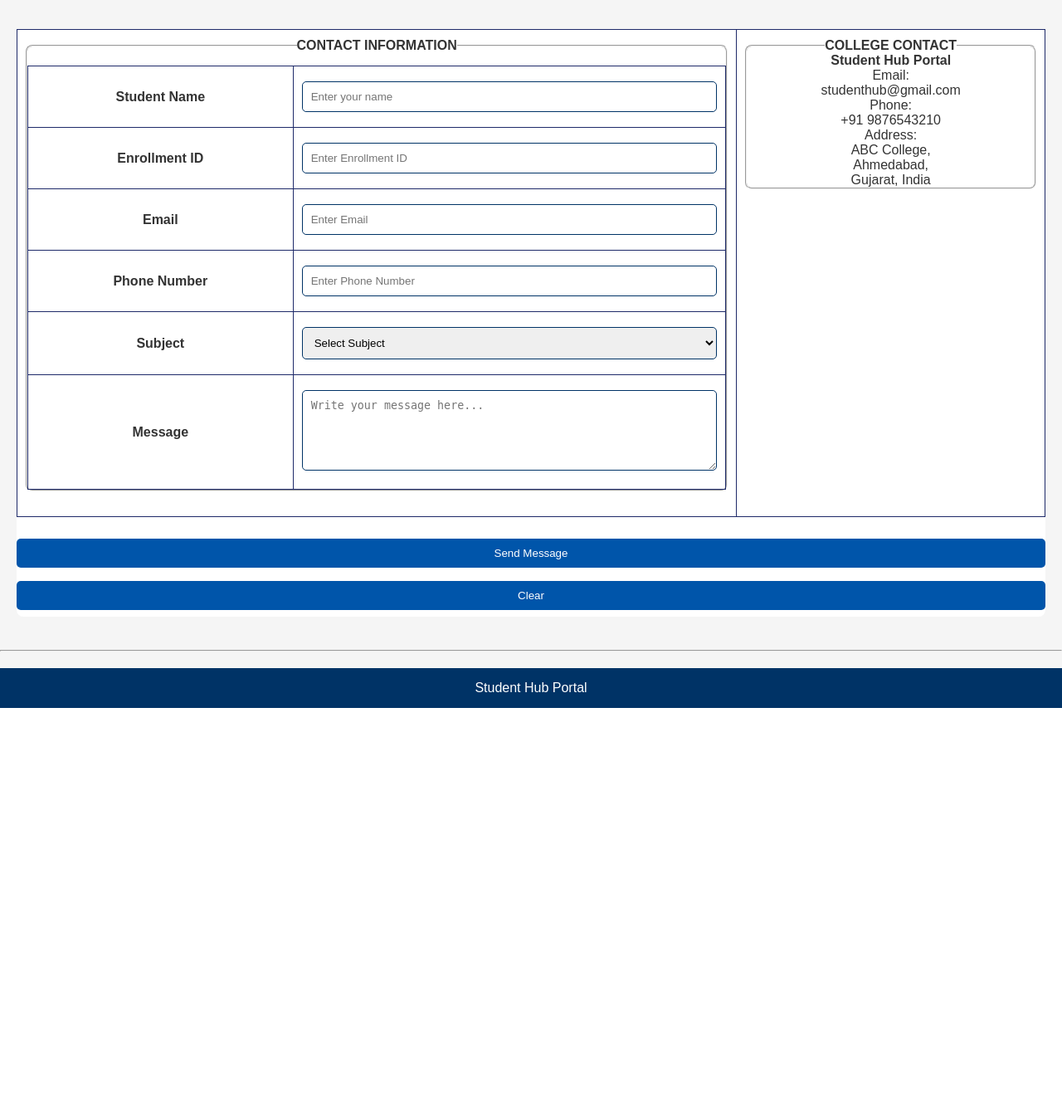
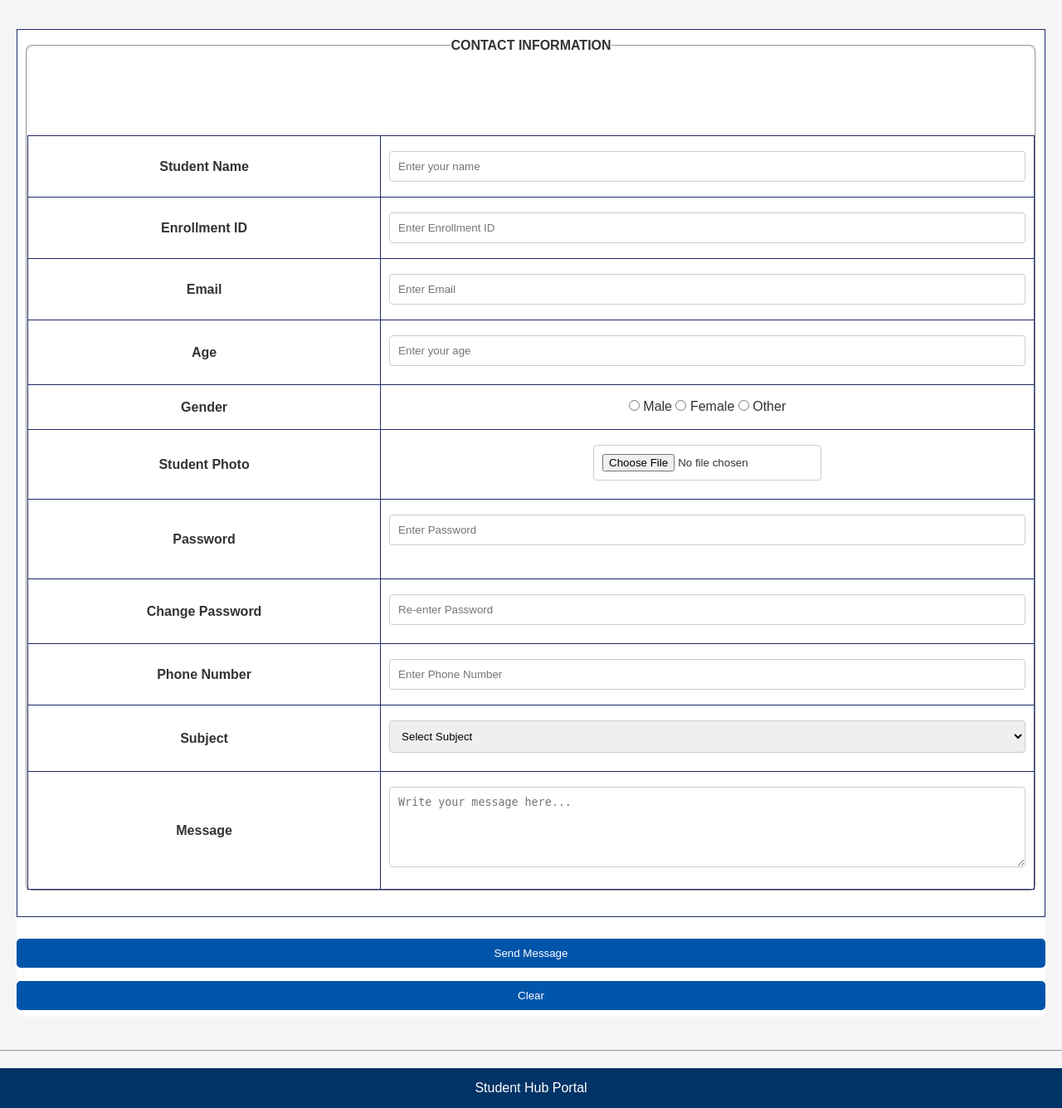
Before and after one commit to 25cs092prakruti/webdev, a PHP site: page /profile.html in a window 1280 px wide. Shown: the part 95-1430 px from the top of the page at 83% size. Before the commit the page ends 948 px from the top, so only its background shows below. Run offline with PHP 8.4, Linux system fonts and the light colour scheme.

Commit message:
practical

```diff
--- a/profile.html
+++ b/profile.html
@@ -18,7 +18,7 @@
 </header>
 <main>
 <section>
-<form>
+<form id="profileForm" novalidate>
 <table width="100%" cellpadding="10">
 <tr>
 <td width="70%" valign="top">
@@ -27,24 +27,95 @@
 <table cellpadding="8">
 <tr>
 <td><b>Student Name</b></td>
-<td><input type="text" placeholder="Enter your name"></td>
+<td><input type="text" id ="name" placeholder="Enter your name" required></td>
+<br>
+<span id="nameError" class="error"></span>
 </tr>
+
 <tr>
 <td><b>Enrollment ID</b></td>
-<td><input type="text" placeholder="Enter Enrollment ID"></td>
+<td><input type="text" id="enrollment" placeholder="Enter Enrollment ID"></td>
+<br>
+<span id="enrollmentError" class="error"></span>
 </tr>
 <tr>
 <td><b>Email</b></td>
 <td><input type="email" placeholder="Enter Email"></td>
+<br>
+<span id="emailError" class="error"></span>
+</tr>
+
+<td><label for="age"><b>Age</b></label></td>
+<td>
+<input type="number" id="age" min="16" max="35" placeholder="Enter your age" required>
+<br>
+<span id="ageError" class="error"></span>
+</td>
+</tr>
+
+<tr>
+<td><b>Gender</b></td>
+<td>
+
+<input type="radio" id="male" name="gender" value="Male">
+<label for="male">Male</label>
+
+<input type="radio" id="female" name="gender" value="Female">
+<label for="female">Female</label>
+
+<input type="radio" id="other" name="gender" value="Other">
+<label for="other">Other</label>
+
+<br>
+<span id="genderError" class="error"></span>
+
+</td>
+</tr>
+
+<tr>
+<td><label for="photo"><b>Student Photo</b></label></td>
+<td>
+<input type="file" id="photo" accept="image/*">
+<br>
+<span id="photoError" class="error"></span>
+</td>
+</tr>
+
+<tr>
+<td><label for="password"><b>Password</b></label></td>
+<td>
+<input
+type="password"
+id="password"
+placeholder="Enter Password"
+required>
+<br>
+<small id="passwordStrength"></small>
+<br>
+<span id="passwordError" class="error"></span>
+</td>
 </tr>
 <tr>
+<td><label for="confirmPassword"><b>Change Password</b></label></td>
+<td>
+<input
+type="password"
+id="confirmPassword"
+placeholder="Re-enter Password"
+required>
+<br>
+<span id="confirmPasswordError" class="error"></span>
+</td>
+</tr>
 <td><b>Phone Number</b></td>
-<td><input type="tel" placeholder="Enter Phone Number"></td>
+<td><input type="tel" id="phone" placeholder="Enter Phone Number"></td>
+<br>
+<span id="phoneError" class="error"></span>
 </tr>
 <tr>
 <td><b>Subject</b></td>
 <td>
-<select>
+<select id="subject">
 <option>Select Subject</option>
 <option>Technical Issue</option>
 <option>Admission</option>
@@ -52,32 +123,21 @@
 <option>Course</option>
 <option>Other</option>
 </select>
+<span id="subjectError" class="error"></span>
 </td>
 </tr>
 <tr>
 <td><b>Message</b></td>
 <td>
-<textarea rows="5" placeholder="Write your message here..."></textarea>
+<textarea rows="5"id="message" placeholder="Write your message here..."></textarea>
+<br>
+<span id="messageError" class="error"></span>
 </td>
 </tr>
 </table>
 </fieldset>
 </td>
-<td width="30%" valign="top">
-<fieldset>
-<legend><b>COLLEGE CONTACT</b></legend>
-<p><b>Student Hub Portal</b></p>
-<p>Email:<br>
-studenthub@gmail.com</p>
-<p>Phone:<br>
-+91 9876543210</p>
-<p>Address:<br>
-ABC College,<br>
-Ahmedabad,<br>
-Gujarat, India</p>
-</fieldset>
-</td>
-</tr>
+
 </table>
 <br>
 <center>
--- a/script.js
+++ b/script.js
@@ -189,3 +189,175 @@ if(closeNotification && notification){
     });
 
 }
+const form = document.getElementById("profileForm");
+
+if (form) {
+
+form.addEventListener("submit", function(e){
+
+e.preventDefault();
+document.querySelectorAll(".error-input").forEach(function(field){
+    field.classList.remove("error-input");
+});
+
+let valid = true;
+
+document.getElementById("nameError").innerHTML = "";
+document.getElementById("enrollmentError").innerHTML = "";
+document.getElementById("emailError").innerHTML = "";
+document.getElementById("phoneError").innerHTML = "";
+document.getElementById("ageError").innerHTML = "";
+document.getElementById("genderError").innerHTML = "";
+document.getElementById("photoError").innerHTML = "";
+document.getElementById("passwordError").innerHTML = "";
+document.getElementById("confirmPasswordError").innerHTML = "";
+document.getElementById("subjectError").innerHTML = "";
+document.getElementById("messageError").innerHTML = "";
+
+let name = document.getElementById("name").value.trim();
+let enrollment = document.getElementById("enrollment").value.trim();
+let email = document.getElementById("email").value.trim();
+let phone = document.getElementById("phone").value.trim();
+let age = document.getElementById("age").value;
+let photo = document.getElementById("photo").value;
+let password = document.getElementById("password").value;
+let confirmPassword = document.getElementById("confirmPassword").value;
+let subject = document.getElementById("subject").value;
+let message = document.getElementById("message").value.trim();
+
+let gender = document.querySelector('input[name="gender"]:checked');
+
+let nameRegex = /^[A-Za-z ]{3,30}$/;
+let enrollmentRegex = /^[0-9]{2}[A-Za-z]{2}[0-9]{3}$/;
+let emailRegex = /^[^\s@]+@[^\s@]+\.[^\s@]+$/;
+let phoneRegex = /^[6-9][0-9]{9}$/;
+let passwordRegex = /^(?=.*[a-z])(?=.*[A-Z])(?=.*[0-9])(?=.*[!@#$%^&*]).{8,}$/;
+
+if(!nameRegex.test(name)){
+document.getElementById("nameError").innerHTML="Enter a valid name.";
+document.getElementById("name").classList.add("error-input");
+valid=false;
+}
+
+if(!enrollmentRegex.test(enrollment)){
+document.getElementById("enrollmentError").innerHTML="Example: 25CS092";
+document.getElementById("enrollment").classList.add("error-input");
+valid=false;
+}
+
+if(!emailRegex.test(email)){
+document.getElementById("emailError").innerHTML="Enter a valid email.";
+document.getElementById("email").classList.add("error-input");
+valid=false;
+}
+
+if(!phoneRegex.test(phone)){
+document.getElementById("phoneError").innerHTML="Enter a valid mobile number.";
+document.getElementById("phone").classList.add("error-input");
+valid=false;
+}
+
+if(age < 16 || age > 35){
+document.getElementById("ageError").innerHTML="Age must be between 16 and 35.";
+document.getElementById("age").classList.add("error-input");
+valid=false;
+}
+
+if(!gender){
+document.getElementById("genderError").innerHTML="Select your gender.";
+valid=false;
+}
+
+if(photo==""){
+document.getElementById("photoError").innerHTML="Upload your photo.";
+document.getElementById("photo").classList.add("error-input");
+valid=false;
+}
+
+if(!passwordRegex.test(password)){
+document.getElementById("passwordError").innerHTML="Password must contain uppercase, lowercase, number and special character.";
+document.getElementById("password").classList.add("error-input");
+valid=false;
+}
+
+if(password!=confirmPassword){
+document.getElementById("confirmPasswordError").innerHTML="Passwords do not match.";
+document.getElementById("confirmPassword").classList.add("error-input");
+valid=false;
+}
+
+if(subject=="Select Subject"){
+document.getElementById("subjectError").innerHTML="Select a subject.";
+document.getElementById("subject").classList.add("error-input");
+valid=false;
+}
+
+if(message.length<10){
+document.getElementById("messageError").innerHTML="Message must contain at least 10 characters.";
+valid=false;
+}
+
+if(valid){
+alert("Profile Updated Successfully!");
+form.reset();
+document.getElementById("passwordStrength").innerHTML="";
+}
+
+});
+
+
+
+const passwordBox = document.getElementById("password");
+
+if(passwordBox){
+
+passwordBox.addEventListener("keyup",function(){
+
+let value=passwordBox.value;
+let strength=document.getElementById("passwordStrength");
+
+if(value.length<6){
+
+strength.innerHTML="Weak";
+strength.style.color="red";
+
+}
+else if(
+value.match(/[A-Z]/) &&
+value.match(/[a-z]/) &&
+value.match(/[0-9]/) &&
+value.match(/[!@#$%^&*]/)
+){
+
+strength.innerHTML="Strong";
+strength.style.color="green";
+
+}
+else{
+
+strength.innerHTML="Medium";
+strength.style.color="orange";
+
+}
+
+});
+
+}
+document.querySelectorAll("input,select,textarea").forEach(function(field){
+
+field.addEventListener("input",function(){
+
+this.classList.remove("error-input");
+
+let error=document.getElementById(this.id+"Error");
+
+if(error){
+
+error.innerHTML="";
+
+}
+
+});
+
+});
+}
--- a/style.css
+++ b/style.css
@@ -536,3 +536,28 @@ body.dark-mode .notification{
     background:#444;
     color:white;
 }
+.error{
+    color:#d93025;
+    font-size:13px;
+    margin-top:4px;
+    display:block;
+}
+
+.error-input{
+    border:2px solid #d93025 !important;
+}
+
+input,
+select,
+textarea{
+    padding:10px;
+    border:1px solid #ccc;
+    border-radius:4px;
+}
+
+input:focus,
+select:focus,
+textarea:focus{
+    outline:none;
+    border:2px solid #1a73e8;
+}
```
